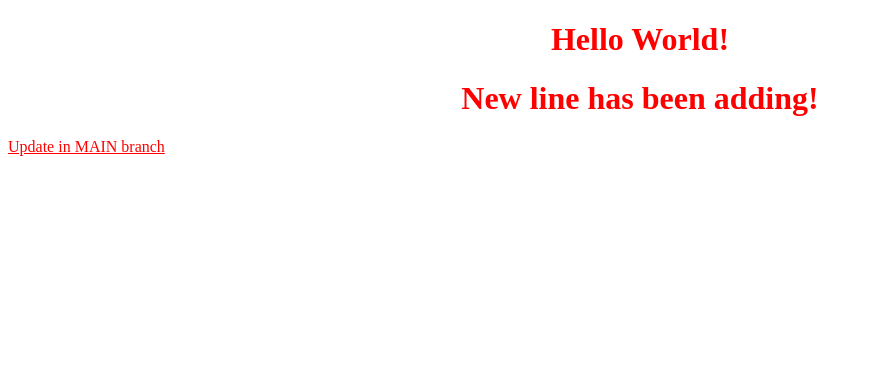
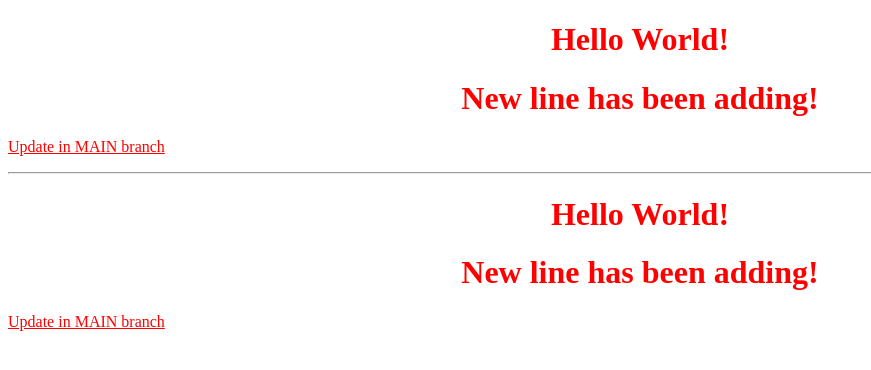
Before and after one commit to VathanakSol/basic-git, a plain HTML site: page index.html in a window 1280 px wide. Shown: the whole page, without its empty margins (0-871 px from the left). Drawn offline with Linux system fonts and the light colour scheme.

Commit message:
adding more lines

```diff
--- a/index.html
+++ b/index.html
@@ -10,5 +10,9 @@
     <h1>Hello World!</h1>
     <h1>New line has been adding!</h1>
     <p style="color: red; text-decoration: underline;">Update in MAIN branch</p>
+    <hr>
+    <h1>Hello World!</h1>
+    <h1>New line has been adding!</h1>
+    <p style="color: red; text-decoration: underline;">Update in MAIN branch</p>
 </body>
 </html>
```
